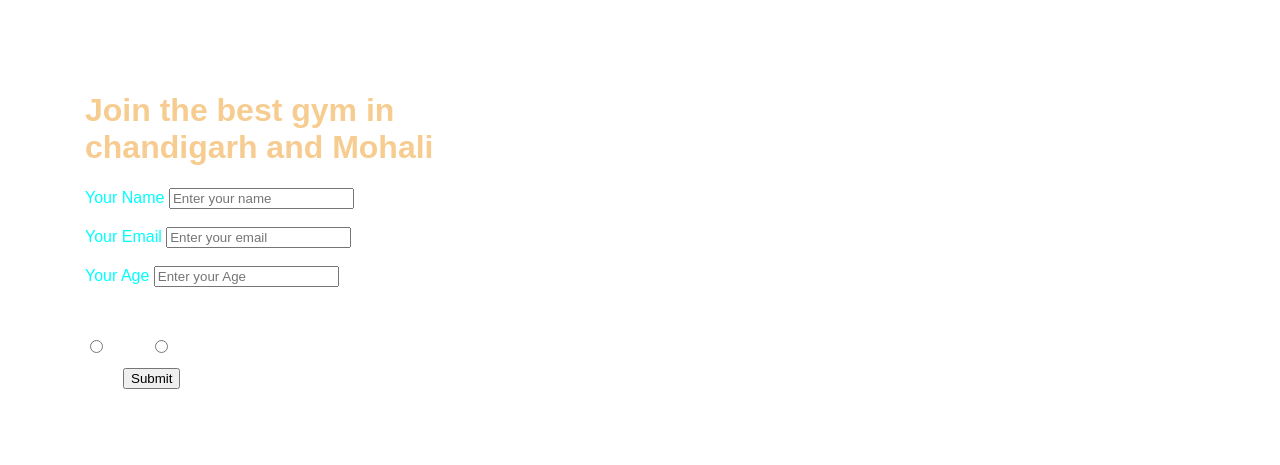
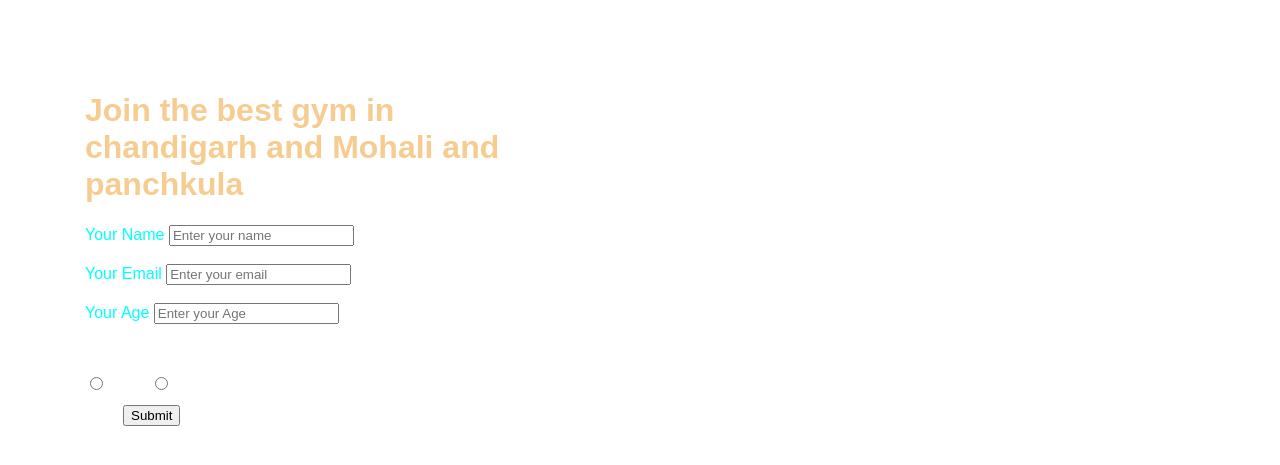
Before and after one commit to akshayattri/ShadowClone, a plain HTML site: page index.html in a window 1280 px wide. Shown: the part 91-556 px from the top of the page. Drawn offline with Linux system fonts and the light colour scheme.

Commit message:
Second Commit

```diff
--- a/index.html
+++ b/index.html
@@ -129,7 +129,7 @@
         </div>
     </header>
     <div class="container">
-        <h1>Join the best gym in chandigarh and Mohali</h1>
+        <h1>Join the best gym in chandigarh and Mohali and panchkula</h1>
         <form action="noaction.php">
             <div>
                 <div class="yourname"><label for="name">Your Name</label></div>
```
